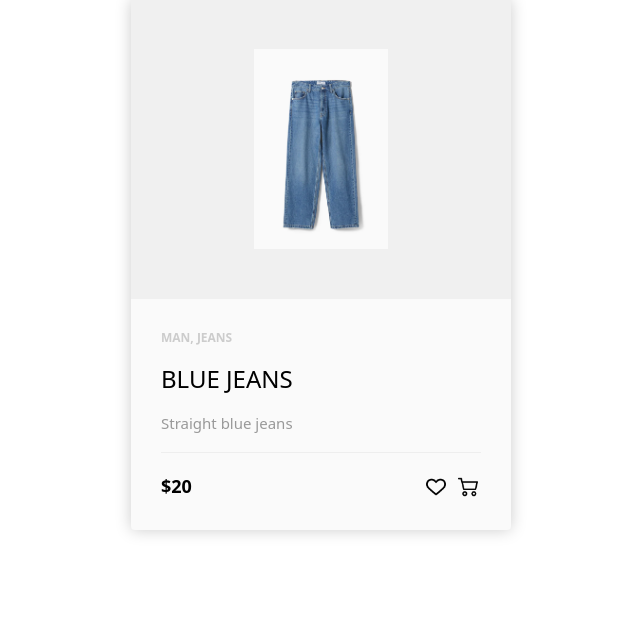
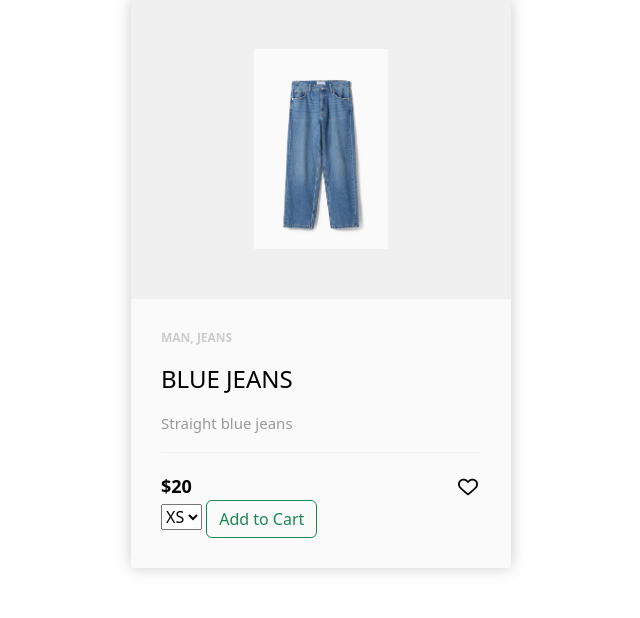
Before and after one commit to Matvey1109/Online_clothing_store_Django, a Django app: a page that uses store/templates/store/product.html in a window 1280 px wide. Shown: the part 202-820 px from the top of the page, without its empty margins (319-959 px from the left). Before the commit the page ends 737 px from the top, so only its background shows below. Run offline with Django 4.2, Linux system fonts and the light colour scheme; data comes from the database, SQL or seed files in the repository; both versions use the stored data as it was after the commit.

Commit message:
Added sizes without styles

```diff
--- a/store/admin.py
+++ b/store/admin.py
@@ -25,3 +25,4 @@ admin.site.register(Order)
 admin.site.register(Address)
 admin.site.register(OrderProduct)
 admin.site.register(Favorite)
+admin.site.register(Size)
--- a/store/models.py
+++ b/store/models.py
@@ -24,6 +24,7 @@ class Product(models.Model):
     availability = models.CharField(max_length=1,choices = AVAILABILITY,default = '')
     cat = models.ForeignKey('Category', on_delete=models.PROTECT)
     gender = models.ForeignKey('Gender', on_delete=models.PROTECT)
+    sizes = models.ManyToManyField('Size')
     def __str__(self):
         return self.name
 
@@ -60,6 +61,7 @@ class OrderProduct(models.Model):
     product = models.ForeignKey('Product', on_delete=models.PROTECT)
     quantity = models.IntegerField(default=1)
     ordered = models.BooleanField(default=False)
+    size = models.ForeignKey('Size',on_delete=models.SET_NULL, null=True )
     def get_total_product_price(self):
         return self.quantity * self.product.price
 class Order(models.Model):
@@ -95,3 +97,9 @@ class Address(models.Model):
 class Favorite(models.Model):
     user = models.ForeignKey('User', on_delete=models.CASCADE)
     products = models.ManyToManyField('Product')
+
+class Size(models.Model):
+    name = models.CharField(max_length=5)
+
+    def __str__(self):
+        return self.name
--- a/store/templates/store/cart.html
+++ b/store/templates/store/cart.html
@@ -32,6 +32,7 @@
 					<div style="flex:2"></div>
 					<div style="flex:2"><strong>Item</strong></div>
 					<div style="flex:1"><strong>Price</strong></div>
+					<div style="flex:1"><strong>Size</strong></div>
 					<div style="flex:1"><strong>Quantity</strong></div>
 					<div style="flex:1"><strong>Total</strong></div>
 				</div>
@@ -40,6 +41,7 @@
 					<div style="flex:2"><img class="row-image" src="{{orderproduct.product.photo.url}}"></div>
 					<div style="flex:2"><p>{{orderproduct.product.name}}</p></div>
 					<div style="flex:1"><p>${{orderproduct.product.price}}</p></div>
+					<div style="flex:1"><p>{{orderproduct.size.name}}</p></div>
 					<div style="flex:1">
 						<p class="quantity">{{orderproduct.quantity}}</p>
 						<div class="quantity">
--- a/store/templates/store/category.html
+++ b/store/templates/store/category.html
@@ -27,7 +27,7 @@
 				<h6><strong>{{product.name}}</strong></h6>
 				<hr>
 
-				<a  href = "{{product.get_add_url}}" class="btn btn-outline-secondary add-btn">Add to Cart</a>
+
 				<a class="btn btn-outline-success" href="{{product.get_add_url}}">View</a>
 				<h4 style="display: inline-block; float: right"><strong>${{product.price}}</strong></h4>
 
--- a/store/templates/store/checkout.html
+++ b/store/templates/store/checkout.html
@@ -50,6 +50,7 @@
 					<div style="flex:2">{{orderproduct.product.name}}</div>
 					<div style="flex:1"><p>${{orderproduct.product.price}}</p></div>
 					<div style="flex:1"><p>x{{orderproduct.quantity}}</p></div>
+					<div style="flex:1"><p>{{orderproduct.size}}</p></div>
 				</div>
 				{%endfor%}
                 <h5>Items:   {{order.get_total_quantity}}</h5>
--- a/store/templates/store/gender.html
+++ b/store/templates/store/gender.html
@@ -23,7 +23,7 @@
 			<div class="box-element product">
 				<h6><strong>{{product.name}}</strong></h6>
 				<hr>
-				<a href = "{{product.get_add_url}}" class="btn btn-outline-secondary add-btn" >Add to Cart</a>
+
 				<a class="btn btn-outline-success" href="{% url 'product' product_slug=product.slug %}">View</a>
 				<h4 style="display: inline-block; float: right"><strong>${{product.price}}</strong></h4>
 
--- a/store/templates/store/product.html
+++ b/store/templates/store/product.html
@@ -99,7 +99,9 @@ a
 .product-links {
     text-align: right;
 }
-
+.size{
+	text-align: left;
+}
 .product-links a {
     display: inline-block;
     margin-left: 5px;
@@ -139,10 +141,33 @@ a
 				<div style="color: black" class="product-price">${{product.price}}</div>
 				{%endif%}
 				<div class="product-links">
+
 					<a href="{{product.get_add_favorite}}"><i class="fa fa-heart"><img src="../../static/store/img/heart.png" alt="Heart Icon"></i></a>
-					<a href="{{product.get_add_url}}"><i class="fa fa-shopping-cart"><img class="cart" src="../../static/store/img/shopping-cart.png" alt="Cart Icon"></i></a>
+
 				</div>
+
 			</div>
+
+			<select name="sizes" id="sizes" >
+			{%for size in product.sizes.all%}
+            <option value="{{size.name}}">{{size.name}}</option>
+			{%endfor%}
+			</select>
+
+			<input type="button" id="addcart" value="Add to Cart"  name="" class="btn btn-outline-success add-btn">
+
+
 		</div>
 	</div>
+
+<script>
+
+document.addEventListener("DOMContentLoaded", function() {
+  document.getElementById("addcart").onclick = function() {
+  	var size = document.getElementById("sizes").value
+    window.location.href = "/add_to_cart/"+"{{product.slug}}"+"/"+size+"/";
+
+};
+});
+</script>
 {% endblock %}
--- a/store/urls.py
+++ b/store/urls.py
@@ -11,7 +11,7 @@ urlpatterns = [
 	path('login/',views.LoginUser.as_view(), name="login"),
 	path('register/',views.RegisterUser.as_view(), name="register"),
 	path('logout/',views.logout_user, name="logout"),
-	path('add_to_cart/<slug:product_slug>/',views.add_to_cart,name="add_to_cart"),
+	path('add_to_cart/<slug:product_slug>/<slug:size_name>/',views.add_to_cart,name="add_to_cart"),
 	path('add_to_favorite/<slug:product_slug>/',views.add_to_favorite,name="add_to_favorite"),
 	path('change_quantity/<int:order_product_pk>/<int:plus>',views.change_quantity,name = "change_quantity"),
 	path('delete_from_favorite/<int:product_pk>/',views.delete_from_favorite,name="delete_from_favorite"),
@@ -20,8 +20,10 @@ urlpatterns = [
 	path('get_address/',views.get_address,name = 'get_address'),
 	path('create-checkout-session/<int:order_id>/', views.CreateCheckoutSessionView.as_view(), name='create-checkout-session'),
 	path('landing/<int:order_id>/',views.ProductLandingPageView.as_view(),name = 'landing'),
-	path('<slug:gender_slug>/', views.gender, name = "gender"),
-	path('<slug:gender_slug>/<slug:category_slug>',views.category, name="category"),
+	path('gender/<slug:gender_slug>/', views.gender, name = "gender"),
+	path('category/<slug:gender_slug>/<slug:category_slug>',views.category, name="category"),
 	path('webhooks/stripe/', views.stripe_webhook, name='stripe-webhook'),
-	path('product/<slug:product_slug>/',views.product,name='product')
+	path('product/<slug:product_slug>/',views.product,name='product'),
+	path('get_size/<int:size_id>/',views.get_size,name="get_size"),
+	path('get_size/',views.get_sizee,name="get_sizee"),
 ]
--- a/store/views.py
+++ b/store/views.py
@@ -127,7 +127,8 @@ def category(request, gender_slug,category_slug):
     return render(request, 'store/category.html', context)
 
 
-def add_to_cart(request, product_slug):
+def add_to_cart(request, product_slug,size_name):
+    size = Size.objects.get(name=size_name)
     if not request.user.is_authenticated:
         #messages.info(request, "This item was added to your cart.")
         return redirect("login")
@@ -136,11 +137,12 @@ def add_to_cart(request, product_slug):
         product=product,
         user=request.user,
         ordered=False,
+        size=size,
     )
     order_qs = Order.objects.filter(user=request.user, ordered=False)
     if order_qs.exists():
         order = order_qs[0]
-        if order.products.filter(product__slug=product.slug).exists():
+        if order.products.filter(product__slug=product.slug,size=size).exists():
             order_product.quantity += 1
             order_product.save()
             #messages.info(request, "This item quantity was updated.")
@@ -324,3 +326,12 @@ def delete_from_favorite(request,product_pk):
     favorite = Favorite.objects.get(user=request.user)
     favorite.products.remove(product)
     return redirect("liked")
+
+
+def get_size(request,size_id):
+    print(size_id)
+    return redirect("cart")
+
+def get_sizee(request):
+    print("size_id")
+    return redirect("cart")
```
Also changed, not shown: store/templates/store/liked.html (+18 -1 lines), db.sqlite3, store/migrations/0015_size_product_sizes.py (added), store/migrations/0016_orderproduct_size.py (added).
